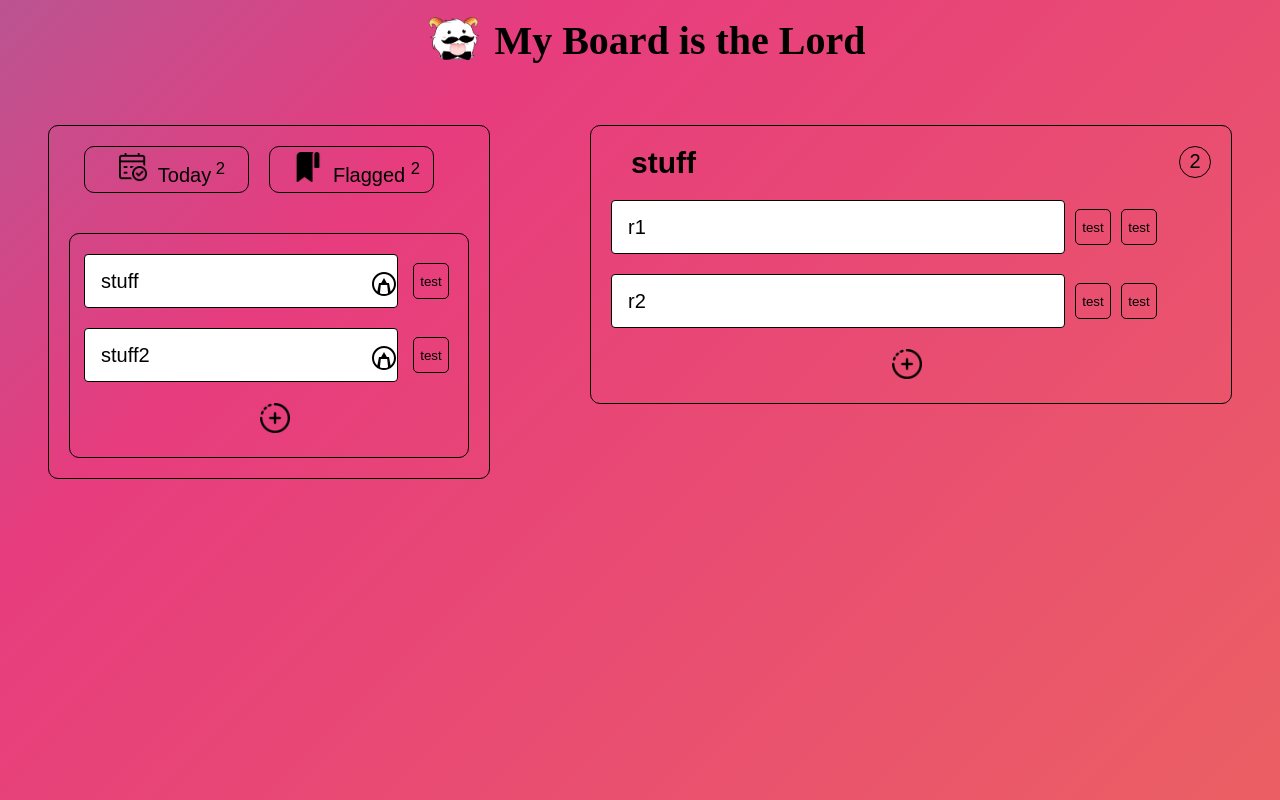
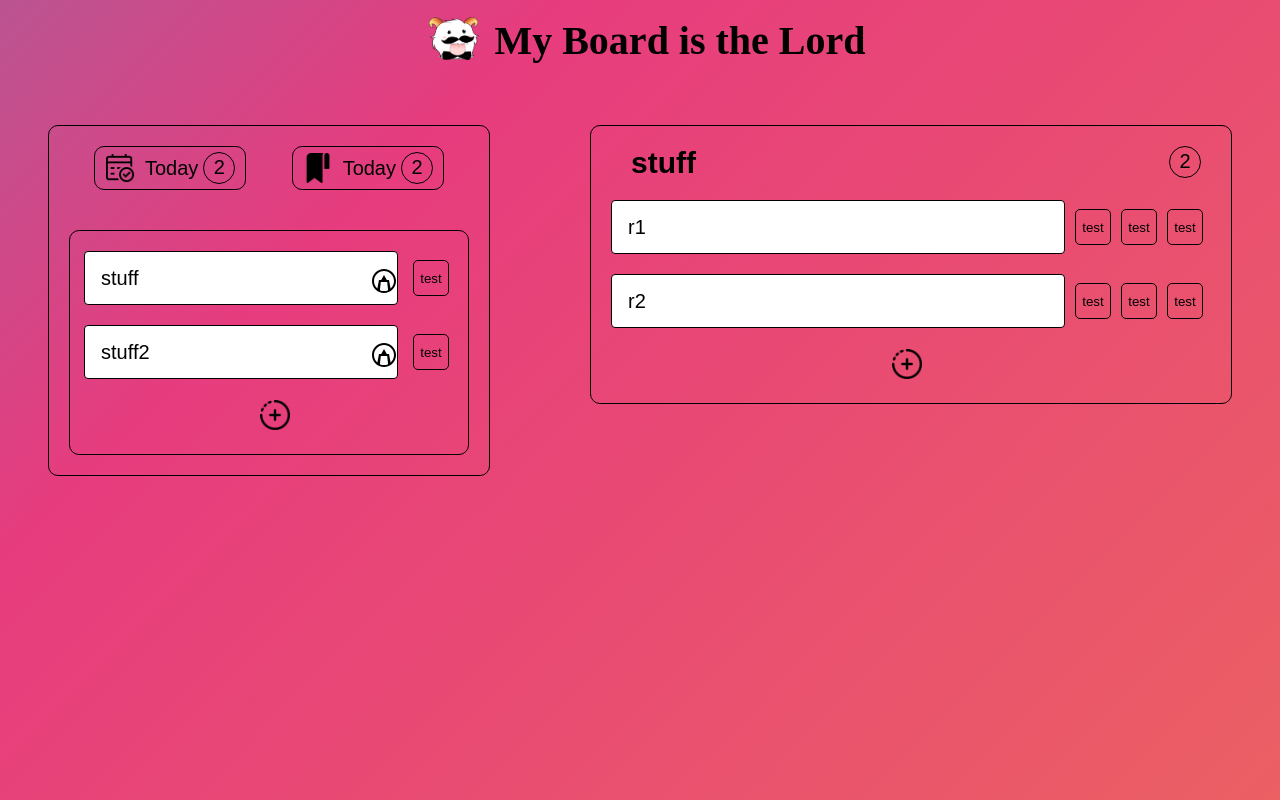
Before and after one commit to oPuDDingo/To_Do_List_Prog_3, an Angular app in the folder frontend/: page / in a window 1280 px wide. Built offline with nearby package versions, Linux system fonts and the light colour scheme.

Commit message:
adjusted filter buttons and delete button

```diff
--- a/frontend/src/app/board/board.component.html
+++ b/frontend/src/app/board/board.component.html
@@ -2,10 +2,14 @@
     <div class="overview">
         <div class="filter-container">
             <div class="filter-button">
-                <button><img src="/assets/today.png"/>Today<sup> 2 </sup></button>
+                <img src="/assets/today.png"/>
+                <div class="filter-text">Today</div>
+                <div class="filter-counter">2</div>
             </div>
             <div class="filter-button">
-                <button><img src="/assets/mark.png"/>Flagged <sup> 2 </sup></button>
+                <img src="/assets/mark.png"/>
+                <div class="filter-text">Today</div>
+                <div class="filter-counter">2</div>
             </div>
         </div>
 
--- a/frontend/src/app/board/board.component.scss
+++ b/frontend/src/app/board/board.component.scss
@@ -7,10 +7,6 @@
   flex-direction: row;
   width: max-content;
   height: max-content;
-}
-
-no-padding {
-  padding: 0 0 0 0;
 }
 
 .overview {
@@ -24,44 +20,52 @@ no-padding {
   height: max-content;
 }
 
-.filter-container {
-  float: left;
-}
-
 
 .filter-container {
+  width: 350px;
   display: flex;
-  justify-content: center;
-  margin-bottom: 40px;
+  flex-direction: row;
+  justify-content: space-between;
+  margin: 0 auto 40px auto;
 }
 
 .filter-button {
-  margin-right: 20px;
-  width: 165px;
+  width: max-content;
+  display: flex;
+  flex-direction: row;
+  background-color: transparent;
+  border: 1px black solid;
+  border-radius: 10px;
+  padding: 5px 10px 5px 10px;
+  transition: 0.1s;
+  transition-timing-function: ease-in-out;
 
   img {
     width: 30px;
-    margin: 0 10px;
+    height: 30px;
+    margin: auto 5px auto 0;
   }
+}
 
-  button {
-    //cursor: help; //for fun :D
-    color: black;
-    font-family: Arial;
-    font-size: 20px;
-    text-align: center;
-    background-color: transparent;
-    border: 1px black solid;
-    border-radius: 10px;
-    width: 100%;
-    padding: 5px 10px 5px 10px;
-    transition: 0.1s;
-    transition-timing-function: ease-in-out;
-  }
+.filter-text {
+  font-family: Arial;
+  font-size: 20px;
+  margin: auto 0 auto 5px;
+}
 
-  button:hover {
-    transform: translateY(-4px);
-  }
+.filter-button:hover {
+  transform: translateY(-4px);
+}
+
+.filter-counter {
+  height: 27px;
+  width: 30px;
+  border: 1px solid black;
+  border-radius: 50px;
+  text-align: center;
+  font-size: 20px;
+  padding-top: 3px;
+  margin: auto 0 auto 5px;
 }
 
 .list-container {
@@ -132,17 +136,6 @@ no-padding {
   transform: translateY(-4px);
 }
 
-.round-button {
-  color: black;
-  background-color: transparent;
-  border: 1px black solid;
-  border-radius: 50px;
-  width: 30px;
-  height: 30px;
-  transition: 0.1s;
-  transition-timing-function: ease-in-out;
-  padding: 0 0 0 0;
-}
 
 .plus-btn {
   color: black;
--- a/frontend/src/app/list/list.component.scss
+++ b/frontend/src/app/list/list.component.scss
@@ -24,6 +24,7 @@
   text-align: center;
   font-size: 20px;
   padding-top: 3px;
+  margin-right: 10px;
 }
 
 .title-text {
--- a/frontend/src/app/reminder/reminder.component.html
+++ b/frontend/src/app/reminder/reminder.component.html
@@ -2,4 +2,5 @@
     <input class="reminder-card" type="text" [(ngModel)]="reminder.title"/>
     <button class="date">test</button>
     <button class="flag">test</button>
+    <button class="flag">test</button>
 </div>
--- a/frontend/src/app/reminder/reminder.component.scss
+++ b/frontend/src/app/reminder/reminder.component.scss
@@ -1,6 +1,6 @@
 
 .reminder {
-  width: 580px;
+  width: 620px;
   margin-bottom: 20px;
   display: flex;
   flex-direction: row;
```
